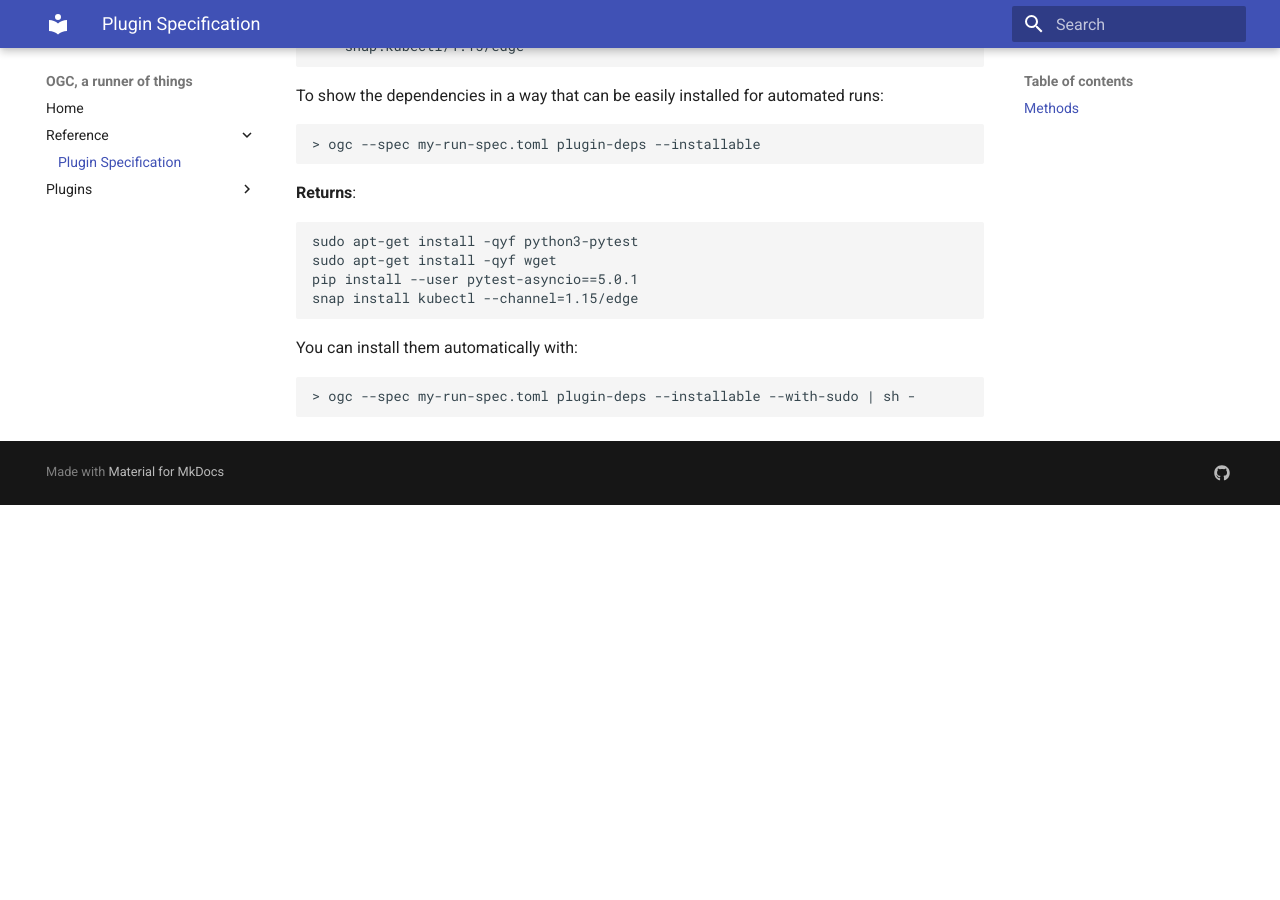
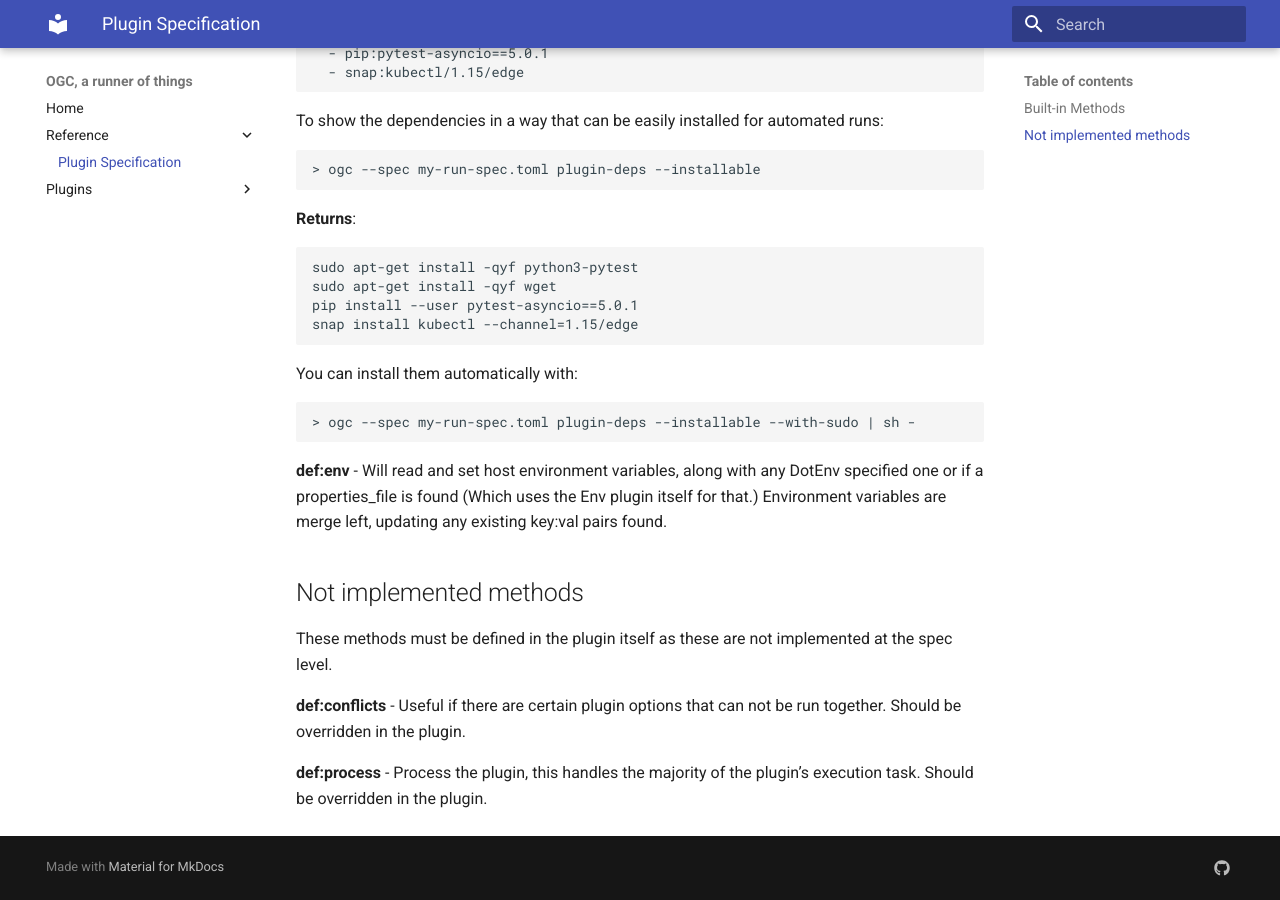
Before and after one commit to adam-stokes/ogc, an MkDocs documentation site: the page built from docs/plugins/spec.md, in a window 1280 px wide and 900 px high, scrolled down 1096 px. Built offline with MkDocs 1.6.1 and Material for MkDocs 9.7.7, drawn with Linux system fonts in a browser that asks for light colours; before the commit the page ends 1601 px from its top, so only the background shows below that; some of the changed text lies outside the part shown.

````diff
--- a/docs/plugins/spec.md
+++ b/docs/plugins/spec.md
@@ -1,14 +1,14 @@
 # Plugin specification
 
-## Methods
+## Built-in Methods
+
+**def:check** - Runs a preliminary check making sure options specified in a spec file exist in the plugin.
+
+**def:dep_check** - Parse and print out install commands for plugin dependencies such as apt, snap, and pip.
 
 This allows each plugin to define dependencies required to run. Take note that
 this won't actually install the plugin deps for you, however, it does make it easy to
 install those deps for all loaded plugins:
-
-**check** - Runs a preliminary making sure options specified in a spec file exist in the plugin.
-
-**dep_check** - Parse and print out install commands for plugin dependencies such as apt, snap, and pip.
 
 Current Supported formats:
 
@@ -60,3 +60,16 @@ You can install them automatically with:
 ```
 > ogc --spec my-run-spec.toml plugin-deps --installable --with-sudo | sh -
 ```
+
+**def:env** - Will read and set host environment variables, along with any DotEnv
+  specified one or if a properties_file is found (Which uses the Env plugin
+  itself for that.) Environment variables are merge left, updating any existing
+  key:val pairs found.
+
+## Not implemented methods
+
+These methods must be defined in the plugin itself as these are not implemented at the spec level.
+
+**def:conflicts** - Useful if there are certain plugin options that can not be run together. Should be overridden in the plugin.
+
+**def:process** - Process the plugin, this handles the majority of the plugin's execution task. Should be overridden in the plugin.
--- a/mkdocs.yml
+++ b/mkdocs.yml
@@ -40,3 +40,4 @@ nav:
       - Env: plugins/env.md
       - Runner: plugins/runner.md
       - Juju: plugins/juju.md
+      - Charm: plugins/charm.md
````
Also changed, not shown: docs/plugins/charm.md (added, +48 -0 lines), docs/plugins/env.md (+1 -13 lines), docs/plugins/juju.md (+1 -1 lines), docs/plugins/runner.md (+14 -2 lines), 3 other files.
